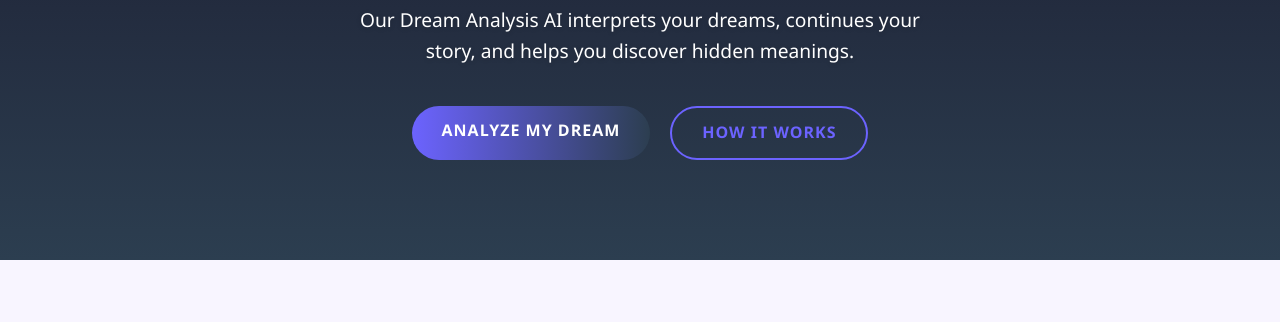
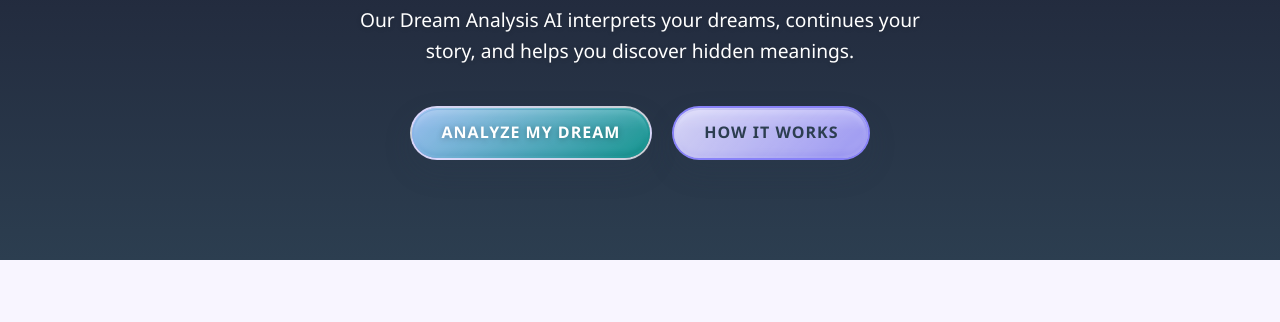
Before and after one commit to beingabhinav/dream, a website: page public/index.html in a window 1280 px wide. Shown: the part 242-564 px from the top of the page. Drawn offline with Linux system fonts and the light colour scheme.

Commit message:
Add animated gradient buttons

```diff
--- a/public/style.css
+++ b/public/style.css
@@ -64,39 +64,118 @@ h2 {
 
 /* Buttons */
 .btn {
-    display: inline-block;
+    --btn-glow-a: rgba(255, 255, 255, 0.9);
+    --btn-glow-b: rgba(108, 99, 255, 0.9);
+    --btn-glow-c: rgba(0, 198, 176, 0.85);
+
+    position: relative;
+    isolation: isolate;
+    display: inline-flex;
+    align-items: center;
+    justify-content: center;
+    overflow: hidden;
+    min-height: 48px;
     padding: 12px 30px;
-    border-radius: 30px;
+    border-radius: 32px;
     text-transform: uppercase;
     font-weight: 600;
     letter-spacing: 1px;
     transition: var(--transition);
     cursor: pointer;
     border: none;
+    box-shadow:
+        inset 0 1px 0 rgba(255, 255, 255, 0.35),
+        0 12px 28px rgba(44, 62, 80, 0.18);
+}
+
+.btn::before,
+.btn::after {
+    content: "";
+    position: absolute;
+    pointer-events: none;
+    border-radius: inherit;
+}
+
+.btn::before {
+    z-index: -2;
+    left: -140%;
+    top: -250%;
+    width: 380%;
+    aspect-ratio: 1;
+    background: radial-gradient(
+        ellipse at 65% 180%,
+        var(--btn-glow-a),
+        var(--btn-glow-b),
+        var(--btn-glow-a),
+        var(--btn-glow-c),
+        var(--btn-glow-a),
+        var(--btn-glow-b),
+        var(--btn-glow-a)
+    );
+    animation: btnRotate 8s linear infinite;
+    opacity: 0.72;
+}
+
+.btn::after {
+    z-index: -1;
+    inset: 2px;
+    background:
+        linear-gradient(180deg, rgba(255, 255, 255, 0.34), rgba(255, 255, 255, 0) 42%),
+        rgba(255, 255, 255, 0.08);
+    box-shadow:
+        inset 0 -4px 4px rgba(0, 0, 0, 0.16),
+        inset 0 4px 4px rgba(255, 255, 255, 0.28);
+    mix-blend-mode: soft-light;
+    transition: opacity 0.3s ease;
 }
 
 .primary-btn {
-    background: linear-gradient(to right, var(--primary-color), var(--secondary-color));
+    background: linear-gradient(135deg, var(--primary-color), var(--secondary-color));
     color: var(--white);
+    border: 2px solid rgba(255, 255, 255, 0.75);
+    text-shadow: 0 1px 6px rgba(0, 0, 0, 0.28);
 }
 
 .primary-btn:hover {
-    background: linear-gradient(to right, var(--secondary-color), var(--primary-color));
-    transform: translateY(-3px);
-    box-shadow: 0 7px 15px rgba(138, 43, 226, 0.3);
+    transform: translateY(-3px) scale(1.03);
+    box-shadow:
+        inset 0 1px 0 rgba(255, 255, 255, 0.4),
+        0 14px 32px rgba(108, 99, 255, 0.3);
 }
 
 .secondary-btn {
-    background-color: transparent;
-    color: var(--primary-color);
-    border: 2px solid var(--primary-color);
+    --btn-glow-b: rgba(255, 107, 107, 0.75);
+    --btn-glow-c: rgba(108, 99, 255, 0.75);
+
+    background: rgba(255, 255, 255, 0.84);
+    color: var(--secondary-color);
+    border: 2px solid rgba(108, 99, 255, 0.75);
 }
 
 .secondary-btn:hover {
-    background-color: var(--primary-color);
-    color: var(--white);
-    transform: translateY(-3px);
-    box-shadow: var(--shadow);
+    color: var(--dark);
+    transform: translateY(-3px) scale(1.03);
+    box-shadow:
+        inset 0 1px 0 rgba(255, 255, 255, 0.4),
+        0 14px 30px rgba(44, 62, 80, 0.18);
+}
+
+.btn:active {
+    transform: translateY(0) scale(0.97);
+}
+
+.btn:hover::before {
+    opacity: 0.95;
+}
+
+@keyframes btnRotate {
+    from {
+        transform: rotate(0deg);
+    }
+
+    to {
+        transform: rotate(360deg);
+    }
 }
 
 /* Navigation */
```
